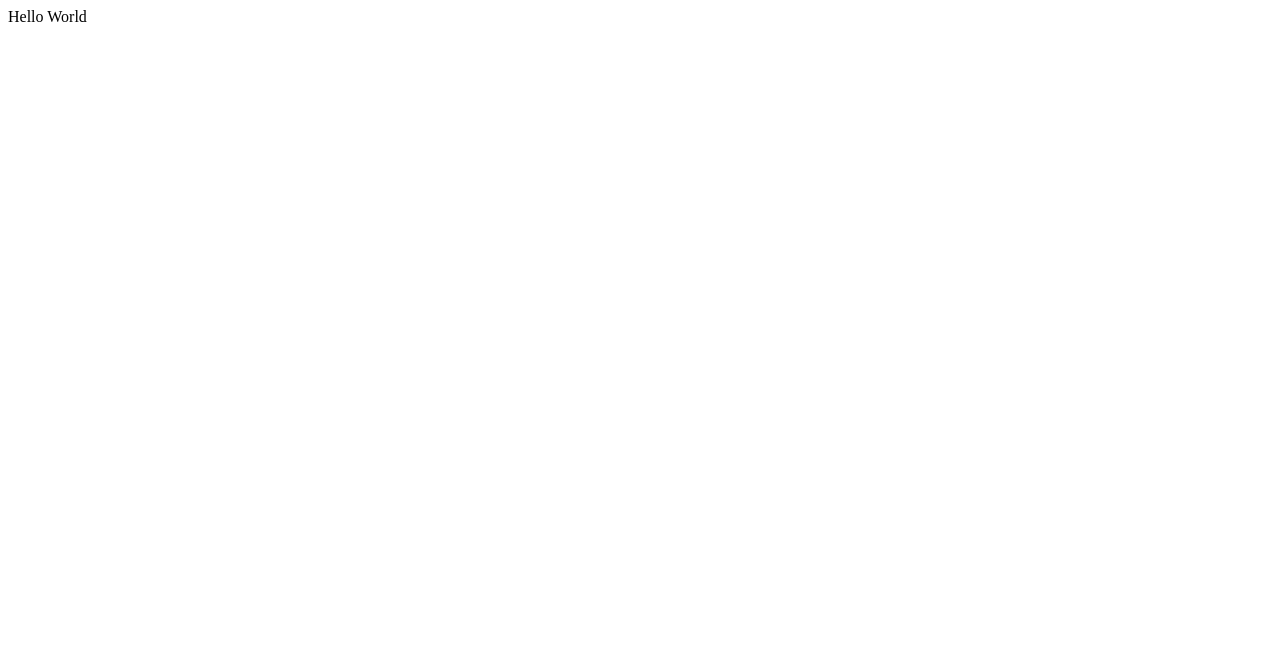
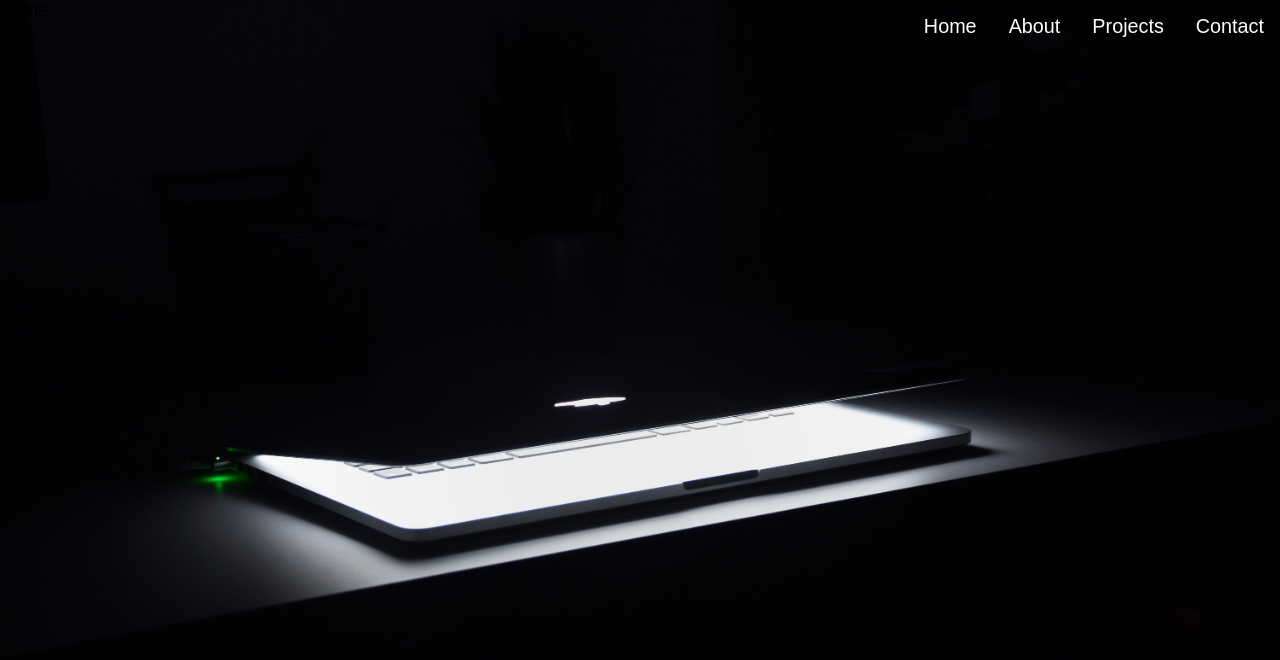
Before and after one commit to ctdc0208/Portfolio, a React (Vite) app: page / in a window 1280 px wide. Shown: the top 660 px of the page. Built offline with nearby package versions, Linux system fonts and the light colour scheme.

Commit message:
Add sticky header, button hover underline, home-bg

```diff
--- a/src/App.css
+++ b/src/App.css
@@ -0,0 +1,65 @@
+button {
+    background: none;
+    border: none;
+    font-size: 1.1em;
+    margin-left: 20px;
+    display: inline-block;
+    position: relative;
+    color: #ffffff;
+}
+
+button:hover {
+    cursor: pointer;
+}
+
+button::after {
+    content: '';
+    position: absolute;
+    width: 100%;
+    transform: scaleX(0);
+    height: 2px;
+    bottom: 0;
+    left: 0;
+    background-color: #00bd2d;
+    transform-origin: bottom right;
+    transition: transform 0.25s ease-out
+}
+
+button:hover::after {
+    transform: scaleX(1);
+    transform-origin: bottom left;
+}
+
+.max-width {
+    max-width: 70rem;
+}
+
+.margin-auto {
+    margin-left: auto;
+    margin-right: auto;
+}
+
+.padding-auto {
+    padding: .75rem;
+}
+
+.justify-end {
+    display: flex;
+    justify-content: end;
+}
+
+.header-container {
+    position: fixed;
+    top: 0;
+    left: 50%;
+    transform: translate(-50%, 0);
+    width: 100%;
+}
+
+.home-container {
+    height: 100vh;
+    background-image: url(../src/assets/home-background.jpg);
+    background-size: cover;
+    background-repeat: no-repeat;
+    background-position: center;
+}
--- a/src/App.jsx
+++ b/src/App.jsx
@@ -1,10 +1,13 @@
 import './App.css'
+import Header from './header'
+import Home from './Home'
 
 function App() {
   return (
     <>
       <div>
-        Hello World
+        <Header />
+        <Home />
       </div>
     </>
   )
--- /dev/null
+++ b/src/Header.jsx
@@ -0,0 +1,14 @@
+import { Component } from "react";
+
+export default class Header extends Component {
+    render() {
+        return (
+            <div className="max-width margin-auto padding-auto justify-end header-container">
+                <button>Home</button>
+                <button>About</button>
+                <button>Projects</button>
+                <button>Contact</button>
+            </div>
+        );
+    }
+}
--- /dev/null
+++ b/src/Home.jsx
@@ -0,0 +1,11 @@
+import { Component } from "react";
+
+export default class Home extends Component {
+    render() {
+        return (
+            <div className="home-container">
+                Home
+            </div>
+        );
+    }
+}
--- a/src/index.css
+++ b/src/index.css
@@ -0,0 +1,7 @@
+body,
+html {
+    height: 100%;
+    margin: 0;
+    font-family: Arial, Helvetica, sans-serif;
+    font-size: 18px;
+}
```
Also changed, not shown: src/assets/home-background.jpg (added).
